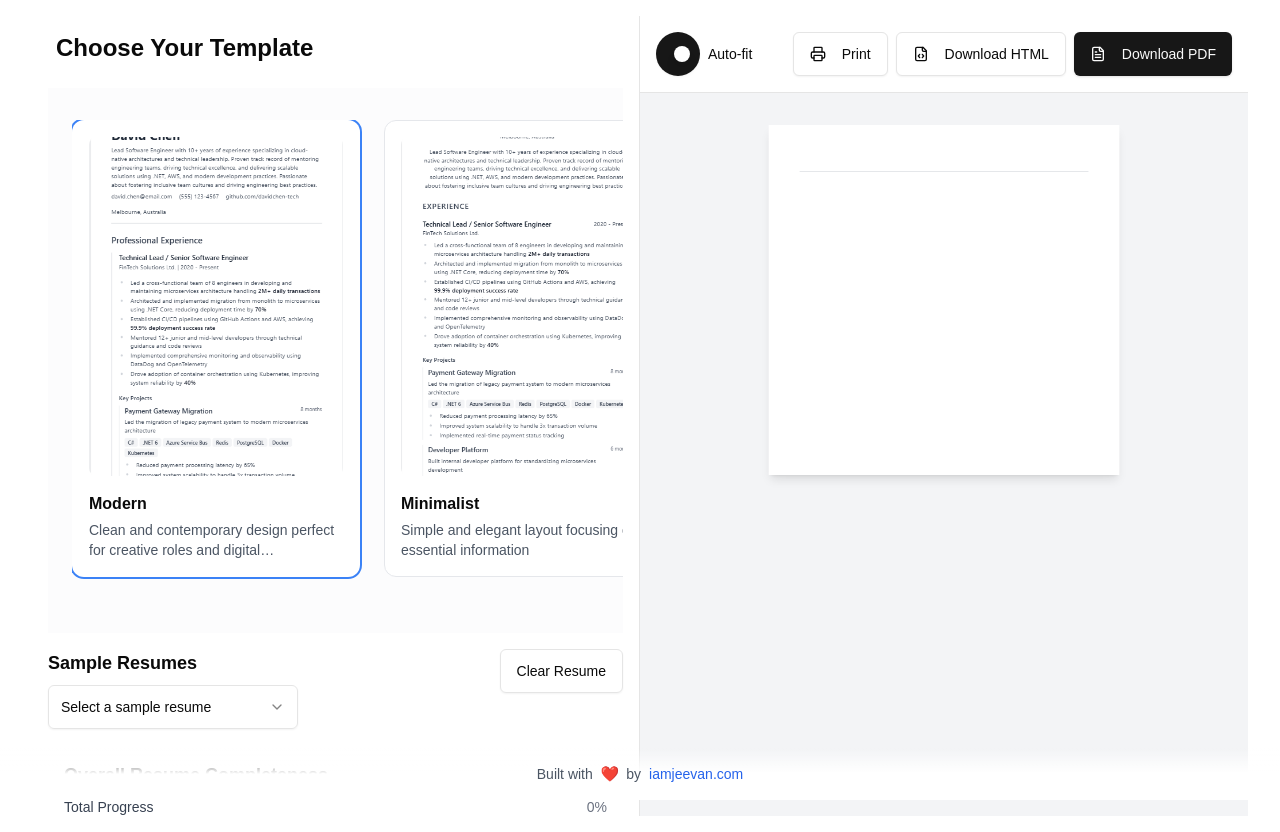
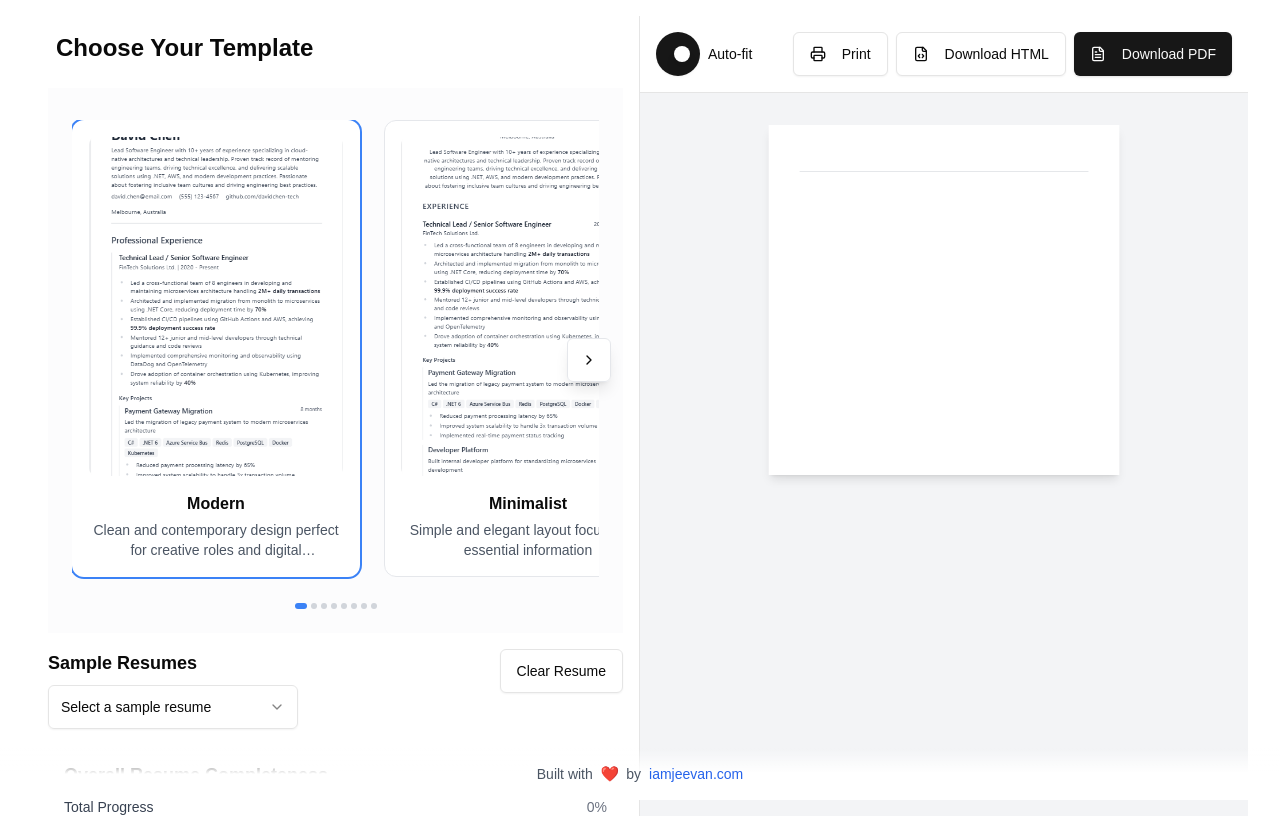
Before and after one commit to jeevan-vj/modern-ATS-resume-generator, a Next.js app in the folder resume-generator/: page /resume-builder in a window 1280 px wide. Built offline with nearby package versions, Linux system fonts and the light colour scheme.

Commit message:
Refactor template selection logic and improve loading states in ResumeBuilder and TemplateSelector components

```diff
--- a/resume-generator/app/resume-builder/page.tsx
+++ b/resume-generator/app/resume-builder/page.tsx
@@ -35,10 +35,17 @@ const initialData: ResumeData = {
 
 export default function ResumeBuilder() {
   const [resumeData, setResumeData] = useState<ResumeData>(initialData)
-  const [selectedTemplate, setSelectedTemplate] = useState<Template>(templates[0])
+  const [selectedTemplate, setSelectedTemplate] = useState<Template | null>(null)
   const [showPreview, setShowPreview] = useState(false)
   const parsedResume = useResumeStore(state => state.parsedResume)
   const clearParsedResume = useResumeStore(state => state.clearParsedResume)
+
+  useEffect(() => {
+    // Set initial template after component mounts
+    if (!selectedTemplate) {
+      setSelectedTemplate(templates[0])
+    }
+  }, [selectedTemplate])
 
   useEffect(() => {
     if (parsedResume) {
@@ -56,6 +63,12 @@ export default function ResumeBuilder() {
 
   const handleResumeChange = (newData: ResumeData) => {
     setResumeData(newData)
+  }
+
+  if (!selectedTemplate) {
+    return <div className="min-h-screen grid place-items-center">
+      <div className="animate-pulse bg-gray-100 h-20 w-96 rounded-lg" />
+    </div>
   }
 
   return (
--- a/resume-generator/components/template-selector.tsx
+++ b/resume-generator/components/template-selector.tsx
@@ -1,6 +1,5 @@
 'use client'
 
-import { RadioGroup, RadioGroupItem } from "@/components/ui/radio-group"
 import { Label } from "@/components/ui/label"
 import { templates, Template } from "@/lib/templates"
 import { motion } from "framer-motion"
@@ -17,11 +16,13 @@ interface TemplateSelectorProps {
 export function TemplateSelector({ selectedTemplate, onSelectTemplate }: TemplateSelectorProps) {
   const scrollContainerRef = useRef<HTMLDivElement>(null)
   const [showLeftScroll, setShowLeftScroll] = useState(false)
-  const [showRightScroll, setShowRightScroll] = useState(true)
+  const [showRightScroll, setShowRightScroll] = useState(false)
   const [scrollProgress, setScrollProgress] = useState(0)
+  const [isMounted, setIsMounted] = useState(false)
   const [isMobile, setIsMobile] = useState(false)
 
   useEffect(() => {
+    setIsMounted(true)
     const checkMobile = () => {
       setIsMobile(window.innerWidth < 640)
     }
@@ -39,13 +40,15 @@ export function TemplateSelector({ selectedTemplate, onSelectTemplate }: Templat
   }
 
   useEffect(() => {
+    if (isMounted) {
       const scrollContainer = scrollContainerRef.current
       if (scrollContainer) {
         scrollContainer.addEventListener('scroll', handleScroll)
         handleScroll()
         return () => scrollContainer.removeEventListener('scroll', handleScroll)
       }
-  }, [])
+    }
+  }, [isMounted])
 
   const scroll = (direction: 'left' | 'right') => {
     if (!scrollContainerRef.current) return
@@ -53,14 +56,18 @@ export function TemplateSelector({ selectedTemplate, onSelectTemplate }: Templat
     scrollContainerRef.current.scrollBy({ left: scrollAmount, behavior: 'smooth' })
   }
 
+  if (!isMounted) {
     return (
       <div className="w-full max-w-full overflow-hidden">
         <h2 className="text-xl sm:text-2xl font-bold mb-4 sm:mb-6 px-2">Choose Your Template</h2>
-      <RadioGroup
-        value={selectedTemplate.id}
-        onValueChange={(value) => onSelectTemplate(templates.find(t => t.id === value)!)}
-        className="w-full"
-      >
+        <div className="animate-pulse bg-gray-100 h-[400px] rounded-lg" />
+      </div>
+    )
+  }
+
+  return (
+    <div className="w-full max-w-full overflow-hidden">
+      <h2 className="text-xl sm:text-2xl font-bold mb-4 sm:mb-6 px-2">Choose Your Template</h2>
       <div className="relative bg-gray-50/50 px-2 sm:px-6 py-4 sm:py-8">
         <div className="relative max-w-[100vw] mx-auto">
           {!isMobile && showLeftScroll && (
@@ -86,12 +93,15 @@ export function TemplateSelector({ selectedTemplate, onSelectTemplate }: Templat
                 whileHover={!isMobile ? { scale: 1.02 } : undefined}
                 whileTap={!isMobile ? { scale: 0.98 } : undefined}
               >
-                  <div className={`group relative flex flex-col p-3 sm:p-4 rounded-xl border transition-all duration-200 bg-white touch-manipulation ${
+                <button
+                  type="button"
+                  onClick={() => onSelectTemplate(template)}
+                  className={`w-full group relative flex flex-col p-3 sm:p-4 rounded-xl border transition-all duration-200 bg-white touch-manipulation ${
                     selectedTemplate.id === template.id
                       ? 'ring-2 ring-blue-500 border-transparent'
                       : 'border-gray-200 hover:border-blue-200'
-                  }`}>
-                    <RadioGroupItem value={template.id} id={template.id} className="sr-only" />
+                  }`}
+                >
                   <div className="aspect-[3/4] w-full bg-gray-50 rounded-lg mb-3 sm:mb-4 overflow-hidden">
                     <Image
                       src={template.previewImage}
@@ -102,11 +112,11 @@ export function TemplateSelector({ selectedTemplate, onSelectTemplate }: Templat
                       priority={template.id === selectedTemplate.id}
                     />
                   </div>
-                    <Label htmlFor={template.id} className="block">
+                  <Label className="block">
                     <h3 className="text-sm sm:text-base font-semibold mb-0.5 sm:mb-1">{template.name}</h3>
                     <p className="text-xs sm:text-sm text-gray-600 line-clamp-2">{template.description}</p>
                   </Label>
-                  </div>
+                </button>
               </motion.div>
             ))}
           </div>
@@ -136,7 +146,6 @@ export function TemplateSelector({ selectedTemplate, onSelectTemplate }: Templat
           </div>
         </div>
       </div>
-      </RadioGroup>
     </div>
   )
 }
```
Lines whose indentation alone changed are shown as unchanged.
